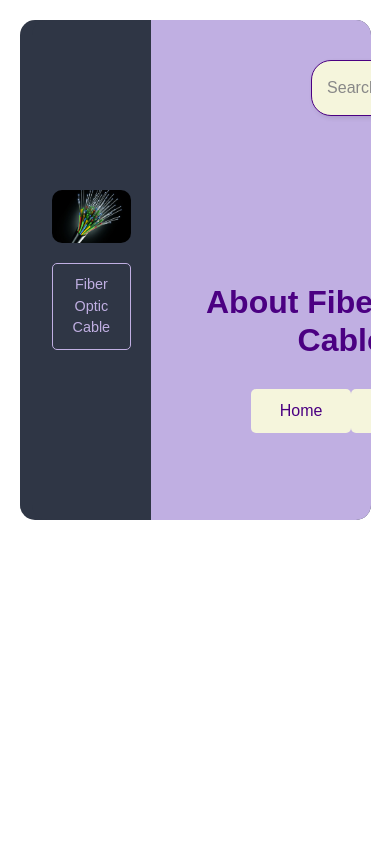
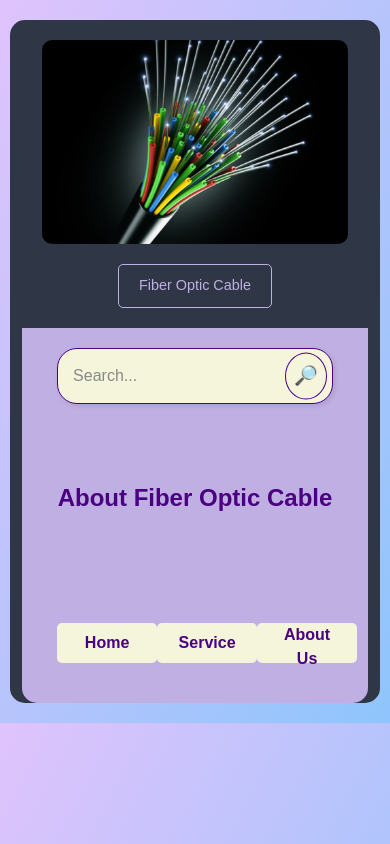
Before and after one commit to RedjanVisitacion/GWENCHANA, a plain HTML site: page index.html in a window 390 px wide. Drawn offline with nearby package versions, Linux system fonts and the light colour scheme.

Commit message:
hahahahah

```diff
--- a/index.html
+++ b/index.html
@@ -4,151 +4,7 @@
     <link rel="icon" href="img/GWENCHANA.jpg"/>
 <title> Fiber Optic Cable</title>
     <link href="https://cdn.jsdelivr.net/npm/bootstrap@5.3.0/dist/css/bootstrap.min.css" rel="stylesheet">
-  <style>
-  body {
-      font-family: sans-serif;
-      margin: 0;
-      padding: 0;
-  }
-
-.container {
-  display: flex;
-  width: 90%;
-  margin: 20px auto;
-  border-radius: 15px;
-  overflow: hidden;
-  height: 500px;
-  background-color: #2f3645;
-}
-
-.left-section {
-  background-color: #2f3645;
-  width: 300px;
-  padding: 20px;
-  display: flex;
-  flex-direction: column;
-  align-items: center;
-  justify-content: center;
-  border-radius: 15px 0 0 15px;
-}
-
-.image-container {
-  margin-bottom: 20px;
-}
-
-.image {
-  max-width: 100%;
-  border-radius: 10px;
-}
-
-.button {
-  padding: 10px 20px;
-  border: 1px solid #C0AFE2;
-  background-color: transparent;
-  color: #C0AFE2;
-  border-radius: 5px;
-  cursor: pointer;
-  font-size: 0.9em;
-}
-
-.right-section {
-  background-color: #C0AFE2;
-  flex-grow: 1;
-  width: auto;
-  padding: 40px;
-  display: flex;
-  flex-direction: column;
-  justify-content: flex-start;
-  border-radius: 0 15px 15px 0;
-}
-
-.header {
-  background-color: #f5f5dc;
-  padding: 5px;
-  margin-bottom: 40px;
-  border-radius: 20px;
-  border: 1px solid #4b0082;
-  display: flex;
-  align-items: center;
-  justify-content: space-between;
-  width: 60%;
-  align-self: flex-end;
-  box-shadow: 2px 2px 5px rgba(0,0,0,0.1);
-  position: relative;
-}
-
-.search-bar {
-  width: calc(100% - 50px);
-  margin: 0;
-  padding: 10px;
-  border: none;
-  outline: none;
-  background: none;
-  border-right: none;
-  box-sizing: border-box;
-}
-
-.search-bar::placeholder {
-  color: #888;
-}
-
-.search-icon {
-  padding: 8px;
-  border: 1px solid #4b0082;
-  border-radius: 50%;
-  display: flex;
-  align-items: center;
-  justify-content: center;
-  cursor: pointer;
-  color: #4b0082;
-  font-size: 1.2em;
-  position: absolute;
-  right: 5px;
-  top: 50%;
-  transform: translateY(-50%);
-}
-
-.main {
-    width: 100%;
-    margin-top: 80px;
-    flex-grow: 1;
-    display: flex;
-    flex-direction: column;
-    justify-content: center;
-    align-items: center;
-}
-
-.main h2 {
-  text-align: center;
-  color: #4b0082;
-  margin-top: 0;
-  margin-bottom: 30px;
-  font-size: 2em;
-  font-weight: bold;
-}
-
-.buttons {
-  display: flex;
-  justify-content: space-around;
-  width: 60%;
-}
-
-.buttons .button {
-  background-color: #f5f5dc;
-  color: #4b0082;
-  border: none;
-  border-radius: 5px;
-  padding: 10px 15px;
-  cursor: pointer;
-  font-size: 1em;
-  min-width: 100px;
-  text-align: center;
-}
-
-.buttons .button:hover {
-  background-color: #eee;
-}
-  </style>
+  <link rel="stylesheet" href="style.css">
 </head>
 <body>
 <div class="container">
--- /dev/null
+++ b/style.css
@@ -0,0 +1,200 @@
+body {
+  font-family: sans-serif;
+  margin: 0;
+  padding: 0;
+  background: linear-gradient(to bottom right, #e0c3fc, #8ec5fc);
+}
+
+.container {
+  display: flex;
+  width: 90%;
+  margin: 20px auto;
+  border-radius: 15px;
+  overflow: hidden;
+  height: 500px;
+  background-color: #2f3645;
+}
+
+.left-section {
+  background-color: #2f3645;
+  width: 300px;
+  padding: 20px;
+  display: flex;
+  flex-direction: column;
+  align-items: center;
+  justify-content: center;
+  border-radius: 15px 0 0 15px;
+}
+
+.image-container {
+  margin-bottom: 20px;
+}
+
+.image {
+  max-width: 100%;
+  border-radius: 10px;
+}
+
+.button {
+  padding: 10px 20px;
+  border: 1px solid #C0AFE2;
+  background-color: transparent;
+  color: #C0AFE2;
+  border-radius: 5px;
+  cursor: pointer;
+  font-size: 0.9em;
+}
+
+.button:hover {
+  background-color: #C0AFE2;
+  color: #2f3645;
+}
+
+.right-section {
+  background-color: #C0AFE2;
+  flex-grow: 1;
+  width: auto;
+  padding: 40px;
+  display: flex;
+  flex-direction: column;
+  justify-content: flex-start;
+  border-radius: 0 15px 15px 0;
+}
+
+.header {
+  background-color: #f5f5dc;
+  padding: 5px;
+  margin-bottom: 40px;
+  border-radius: 20px;
+  border: 1px solid #4b0082;
+  display: flex;
+  align-items: center;
+  justify-content: space-between;
+  width: 60%;
+  align-self: flex-end;
+  box-shadow: 2px 2px 5px rgba(0,0,0,0.1);
+  position: relative;
+}
+
+.search-bar {
+  width: calc(100% - 50px);
+  margin: 0;
+  padding: 10px;
+  border: none;
+  outline: none;
+  background: none;
+  border-right: none;
+  box-sizing: border-box;
+}
+
+.search-bar::placeholder {
+  color: #888;
+}
+
+.search-icon {
+  padding: 8px;
+  border: 1px solid #4b0082;
+  border-radius: 50%;
+  display: flex;
+  align-items: center;
+  justify-content: center;
+  cursor: pointer;
+  color: #4b0082;
+  font-size: 1.2em;
+  position: absolute;
+  right: 5px;
+  top: 50%;
+  transform: translateY(-50%);
+}
+
+.search-icon:hover {
+  color: #4b0082;
+  background-color: rgba(75, 0, 130, 0.1);
+  border-color: #4b0082;
+}
+
+.main {
+  width: 100%;
+  margin-top: 80px;
+  flex-grow: 1;
+  display: flex;
+  flex-direction: column;
+  justify-content: center;
+  align-items: center;
+}
+
+.main h2 {
+  text-align: center;
+  color: #4b0082;
+  margin-top: 0;
+  margin-bottom: 110px;
+  font-size: 2em;
+  font-weight: bold;
+  display: block;
+}
+
+.buttons {
+  display: flex;
+  justify-content: space-around;
+  width: 60%;
+}
+
+.buttons .button {
+  background-color: #f5f5dc;
+  color: #4b0082;
+  border: none;
+  border-radius: 5px;
+  padding: 0px 15px;
+  cursor: pointer;
+  font-size: 1em;
+  min-width: 100px;
+  text-align: center;
+  height: 40px;
+  width: 120px;
+  font-weight: bold;
+}
+
+.buttons .button:hover {
+  background-color: #eee;
+}
+
+/* Responsive styles for mobile */
+@media (max-width: 768px) {
+  .container {
+    flex-direction: column;
+    height: auto;
+    width: 95%;
+  }
+
+  .left-section {
+    width: 100%;
+    border-radius: 15px 15px 0 0;
+    padding-bottom: 20px;
+  }
+
+  .right-section {
+    width: 100%;
+    border-radius: 0 0 15px 15px;
+    padding-top: 20px;
+    padding-left: 20px;
+    padding-right: 20px;
+  }
+
+  .header {
+    width: 90%;
+    align-self: center;
+  }
+
+  .main {
+    margin-top: 40px;
+  }
+
+  .main h2 {
+    font-size: 1.5em;
+  }
+
+  .buttons {
+    width: 90%;
+    align-self: center;
+  }
+}
```
